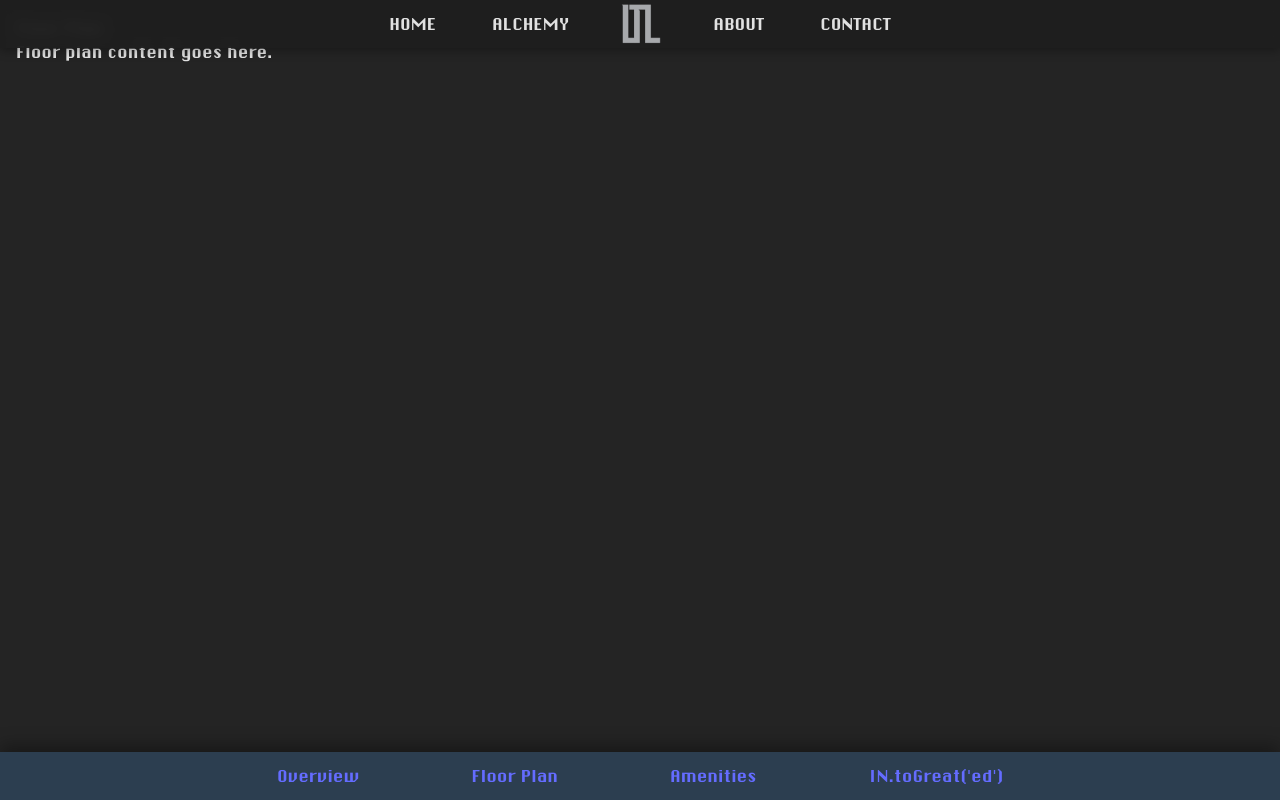
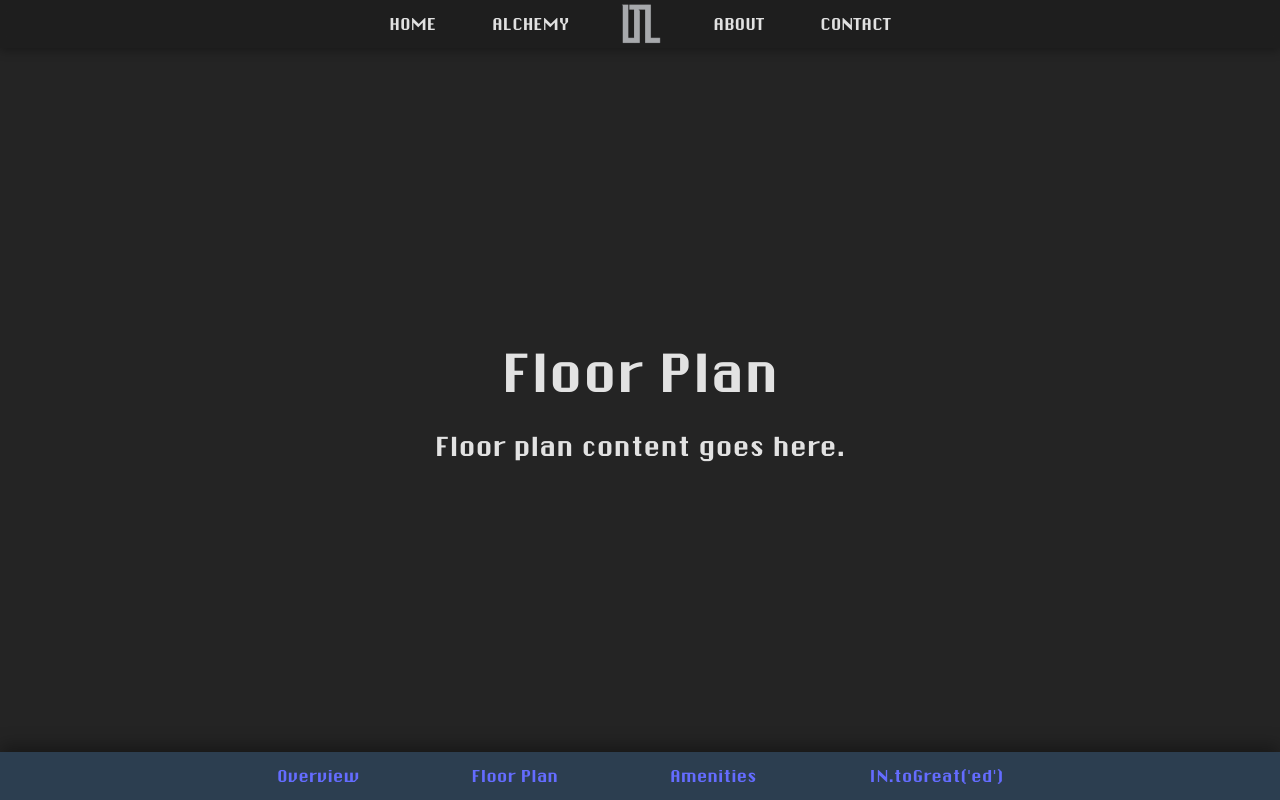
Before and after one commit to cfra8189/apartment, a React (Vite) app: page /alchemy/apartment/floorplan in a window 1280 px wide. Built offline with nearby package versions, Linux system fonts and the light colour scheme.

Commit message:
Center text in the floor plan page

```diff
--- a/src/components/Alchemy/AlchemyPage/Apartment/Amenities/Amenities.jsx
+++ b/src/components/Alchemy/AlchemyPage/Apartment/Amenities/Amenities.jsx
@@ -21,7 +21,7 @@ const features = [
 
 export default function Amenities() {
   return (
-    <div className="overflow-hidden bg-gray-900 py-24 sm:py-32">
+    <div className="overflow-hidden bg-gray-900 py-24 sm:py-32" style={{ minHeight: '100%', display: 'flex', alignItems: 'center' }}>
       <div className="mx-auto max-w-7xl px-6 lg:px-8">
         <div className="mx-auto grid max-w-2xl grid-cols-1 gap-x-8 gap-y-16 sm:gap-y-20 lg:mx-0 lg:max-w-none lg:grid-cols-2">
           <div className="lg:pt-4 lg:pr-8">
--- a/src/components/Alchemy/AlchemyPage/Apartment/FloorPlan/FloorPlan.jsx
+++ b/src/components/Alchemy/AlchemyPage/Apartment/FloorPlan/FloorPlan.jsx
@@ -2,9 +2,9 @@ import React from 'react'
 
 export default function FloorPlan() {
 	return (
-		<section style={{padding:16}}>
-			<h3>Floor Plan</h3>
-			<p>Floor plan content goes here.</p>
+		<section style={{ display: 'flex', flexDirection: 'column', alignItems: 'center', justifyContent: 'center', minHeight: '100%', padding: '2rem' }}>
+			<h3 style={{ fontSize: 'clamp(2rem, 4vw, 6rem)', marginBottom: '1rem' }}>Floor Plan</h3>
+			<p style={{ fontSize: 'clamp(1.25rem, 2vw, 2.5rem)' }}>Floor plan content goes here.</p>
 		</section>
 	)
 }
--- a/src/components/Alchemy/AlchemyPage/Apartment/Integrated/Integrated.jsx
+++ b/src/components/Alchemy/AlchemyPage/Apartment/Integrated/Integrated.jsx
@@ -1,6 +1,6 @@
 export default function Integrated() {
   return (
-    <div className="bg-gray-900 py-24 sm:py-32">
+    <div className="bg-gray-900 py-24 sm:py-32" style={{ minHeight: '100%', display: 'flex', alignItems: 'center' }}>
       <div className="mx-auto max-w-2xl px-6 lg:max-w-7xl lg:px-8">
         <h2 className="text-center text-base/7 font-semibold text-indigo-400">Deploy faster</h2>
         <p className="mx-auto mt-2 max-w-lg text-center text-4xl font-semibold tracking-tight text-balance text-white sm:text-5xl">
```
